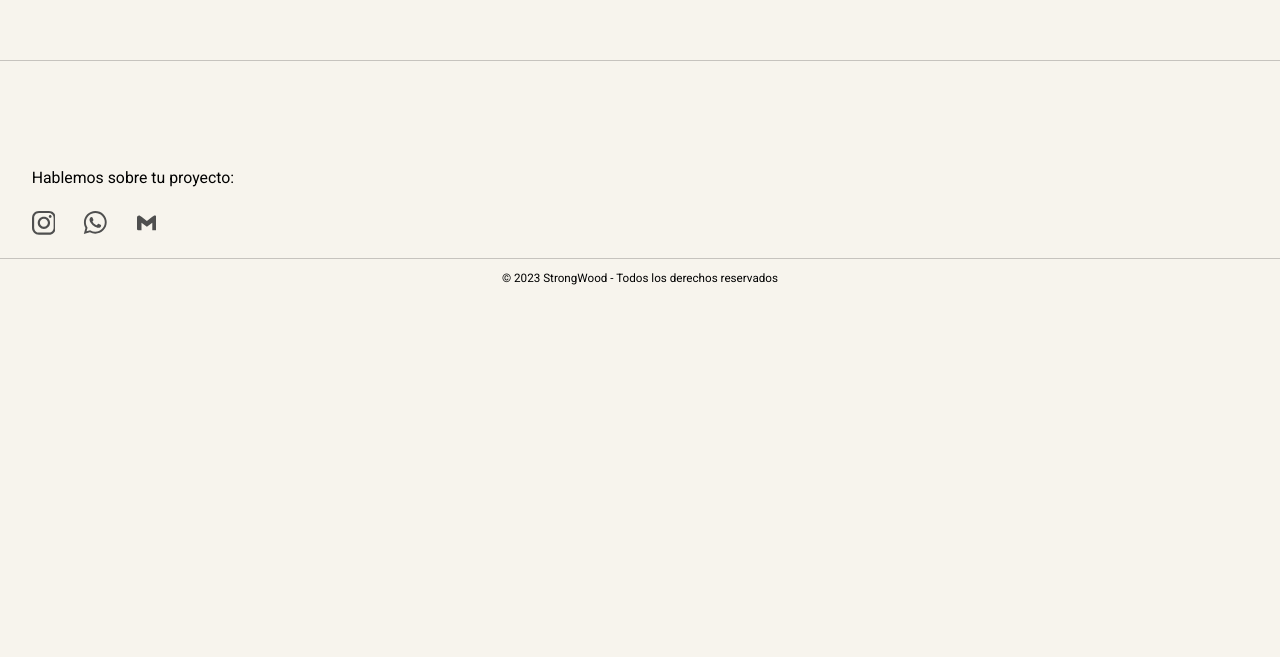
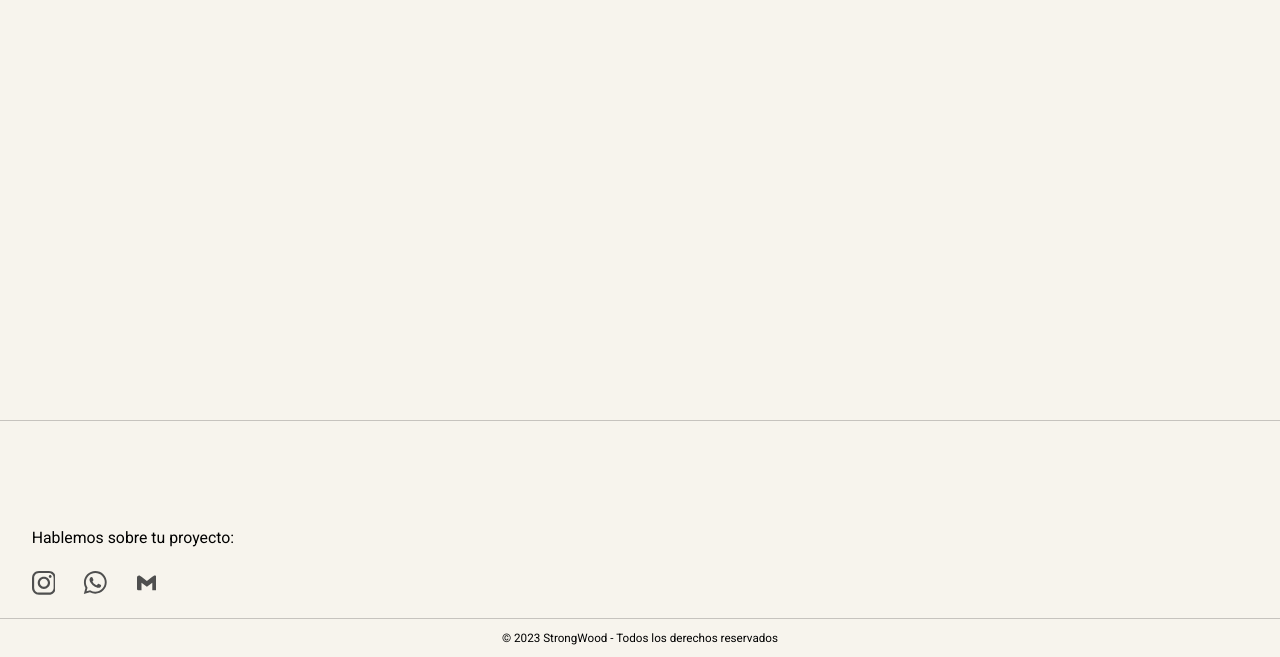
Before and after one commit to Tdibacco17/Strongwood, a Next.js app: page / in a window 1280 px wide. Shown: the part 2052-2709 px from the top of the page. Before the commit the page ends 2349 px from the top, so only its background shows below. Built offline with nearby package versions, Linux system fonts and the light colour scheme.

Commit message:
fix | add youtube video

```diff
--- a/components/VideoPlayerComponent/VideoPlayerComponent.tsx
+++ b/components/VideoPlayerComponent/VideoPlayerComponent.tsx
@@ -7,13 +7,13 @@ const ReactPlayer = dynamic(() => import('react-player'), { ssr: false });
 export default function VideoPlayerComponent() {
     return (
         <section className={styles["container-section-video"]}>
-            {/* <ReactPlayer
+            <ReactPlayer
                 className={styles["video"]}
                 url={data.homePage.video.url}
                 controls={true}
                 preload="metadata"
                 fallback={<div className={styles["skeleton-video"]} />}
-            /> */}
+            />
         </section>
     );
 }
--- a/models/es.json
+++ b/models/es.json
@@ -81,7 +81,7 @@
             }
         },
         "video":{
-            "url":"/assets/video/STRONGWOOD_2023.mp4"
+            "url":"https://www.youtube.com/watch?v=UzXZYXh7erc"
         }
     },
     "projectsPage": {
```
